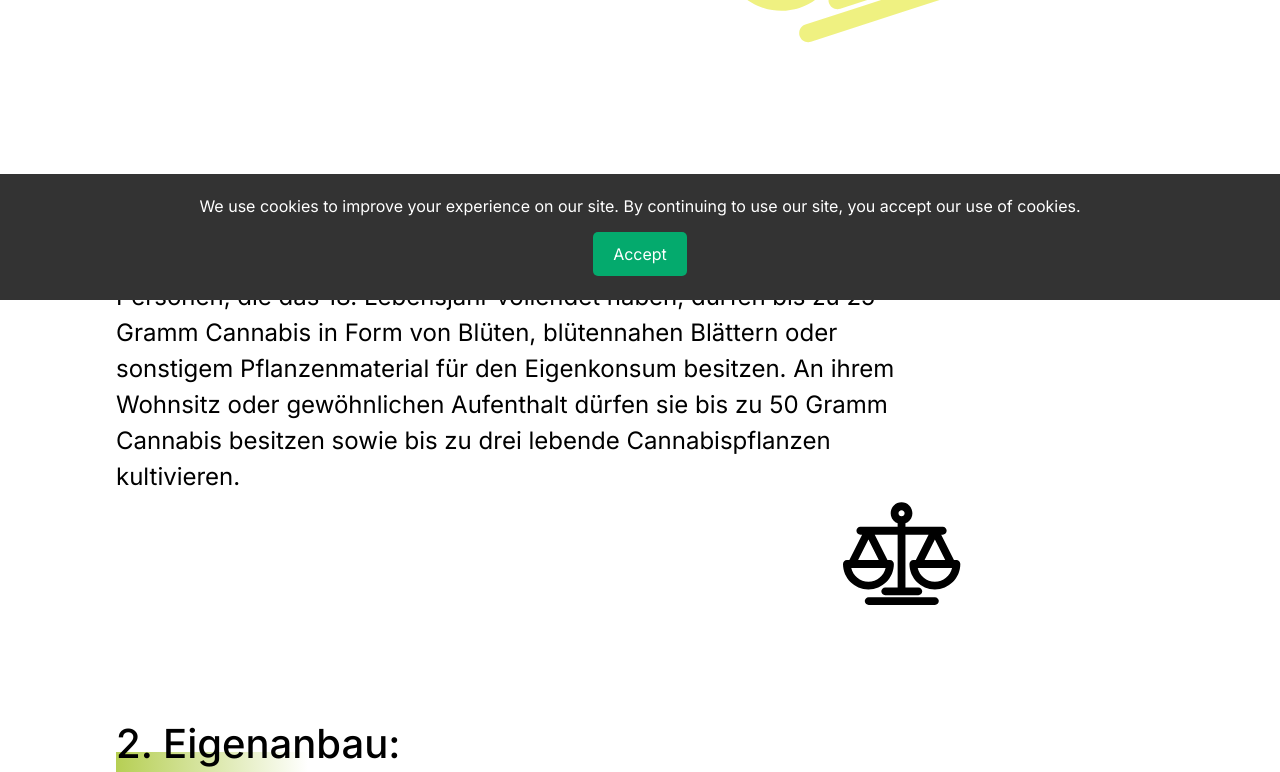
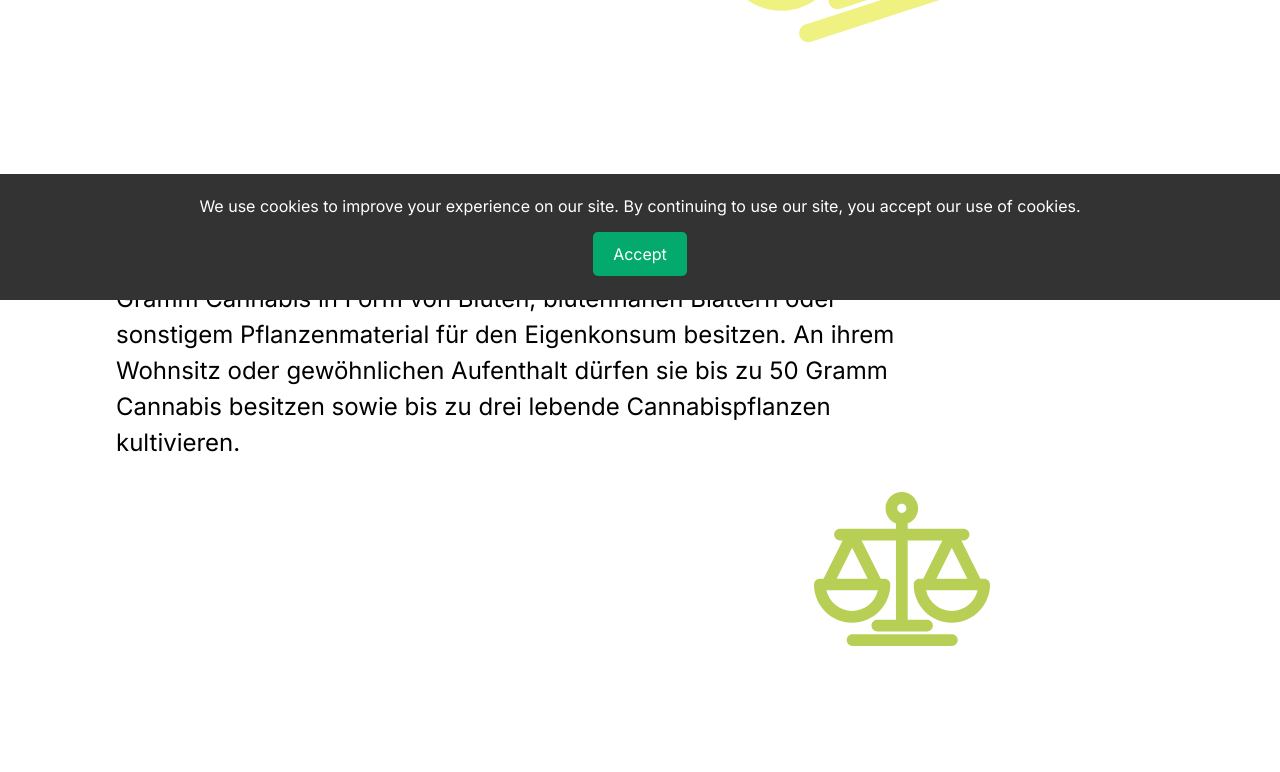
Before and after one commit to marcaufderheyde/cannabisclubsberlin.com, a Next.js app: page /de/law in a window 1280 px wide. Shown: the part 500-1272 px from the top of the page. Built offline with nearby package versions, Linux system fonts and the light colour scheme.

Commit message:
[CAN-49] Accident - k/w git inside style Problem Git was in classname style Solution removed git keyword Note

```diff
--- a/app/Components/GradientText.tsx
+++ b/app/Components/GradientText.tsx
@@ -13,7 +13,7 @@ export default function GradientText({
                 return (
                     <div className='relative'>
                         {child}
-                        <div className='w-[6rem] md:w-[8rem] lg:w-[12rem] h-[1.625em] bg-gradient-to-r from-[#B6CF54] to-white absolute bottom-[-0.313em]  lg:bottom-[-0.3em] z-[-1] text-inherit'></div>
+                        <div className='w-[6rem] md:w-[8rem] lg:w-[12rem] h-[1.2em] md:h-[1.625em] bg-gradient-to-r from-[#B6CF54] to-white absolute bottom-[-0.313em]  lg:bottom-[-0.3em] z-[-1] text-inherit'></div>
                     </div>
                 );
             })}
--- a/app/[locale]/law/law-container.tsx
+++ b/app/[locale]/law/law-container.tsx
@@ -14,28 +14,26 @@ export default function LawContainer({
     const gridParentStyle = {
         display: 'grid',
         gridTemplateColumns: '1fr 1fr 1fr 1fr',
-        gridTemplateRows: '1fr 1fr 1fr',
+        gridTemplateRows: 'auto',
         maxHeight: '500px',
         alignItems: 'Center',
     };
 
     return (
-        <div style={gridParentStyle}>
+        <div style={gridParentStyle} className='my-7'>
             <GradientText className='col-start-1 col-end-5 row-start-1 row-end-2'>
-                <h1 className='text-[1.5rem] md:text-[2.5rem] font-medium'>
+                <h1 className='text-[1.5rem] md:text-[2.5rem] font-medium align-end'>
                     {title}
                 </h1>
             </GradientText>
-            <p className='text-[1rem] md:text-[1.5rem] col-start-1 col-end-4 row-start-2 row-end-3 self-start'>
+            <p className='text-[1rem] my-5 md:text-[1.5rem] col-start-1 col-end-5 md:col-end-4 row-start-2 row-end-3 self-start'>
                 {text}
             </p>
 
-            <AutoScaler refScreenWidthInPixels='1920px'>
-                <SvgImage
-                    className='w-[176px] h-[176px] col-start-3 col-end-5 row-start-3 row-end-4 justify-self-center self-start'
-                    color='black'
-                ></SvgImage>
-            </AutoScaler>
+            <SvgImage
+                className='max-w-[100%] h-[90px] md:h-[176px] col-start-3 col-end-5 row-start-3 row-end-4 justify-self-center self-start'
+                color='#B6CF54'
+            ></SvgImage>
         </div>
     );
 }
```
